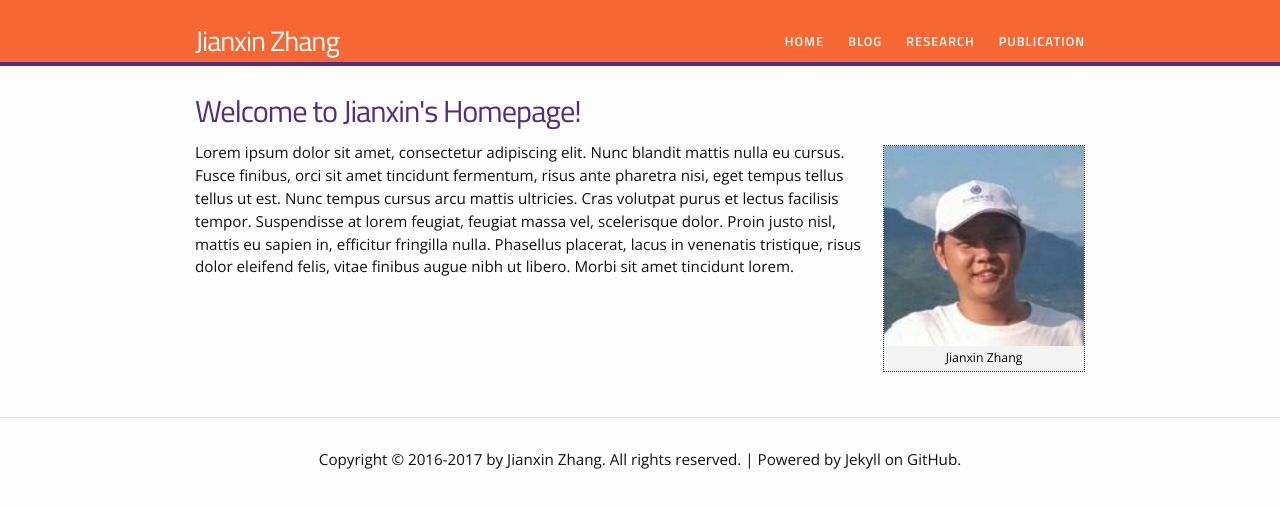
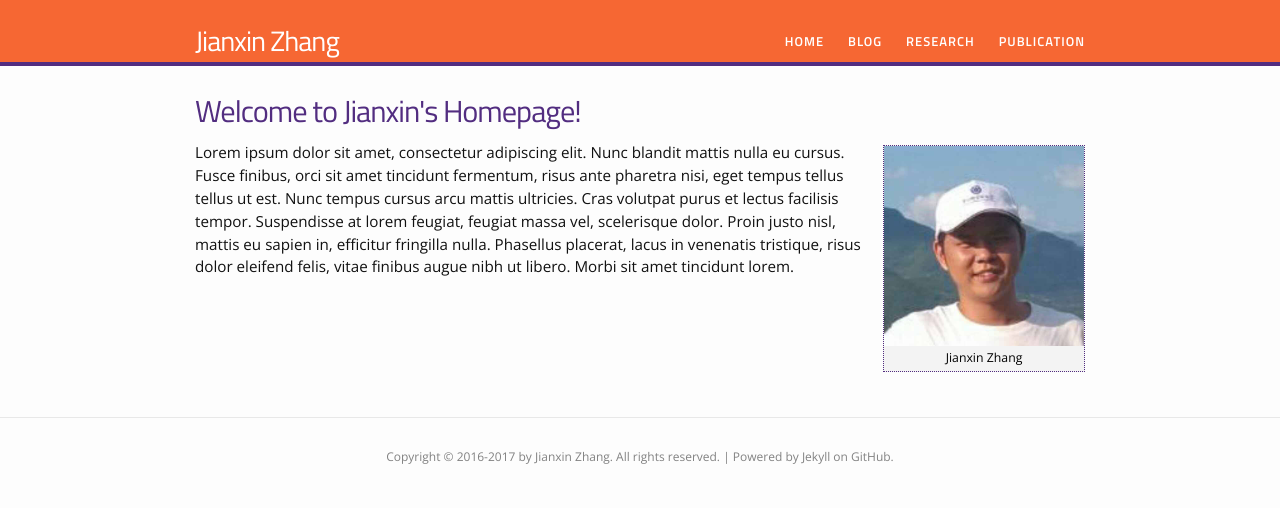
Before and after one commit to 0ZJX0/0ZJX0.github.io, a Jekyll site: the page built from index.html, in a window 1280 px wide. Shown: the top 508 px of the page. Built offline with Jekyll 4.4.1, drawn with Linux system fonts in a browser that asks for light colours.

Commit message:
Update footer.html

```diff
--- a/_includes/footer.html
+++ b/_includes/footer.html
@@ -1,5 +1,5 @@
 <footer class="site-footer">
-  <div class="wrapper">
+  <div class="footer-col-wrapper">
       <center>Copyright © 2016-2017 by Jianxin Zhang. All rights reserved. | Powered by Jekyll on GitHub.</center>
   </div>
 </footer>
```
